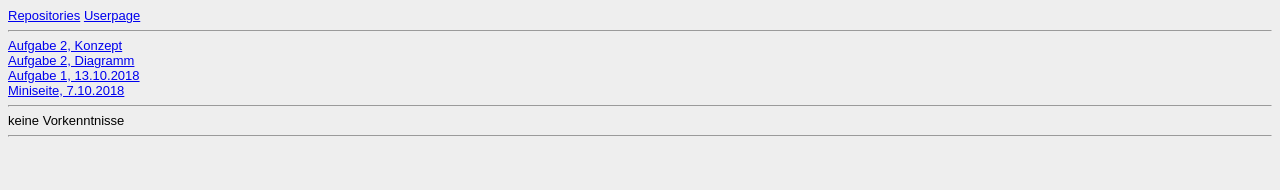
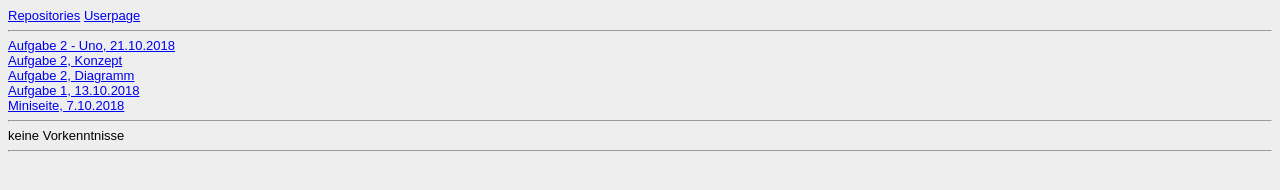
Before and after one commit to Eleonora2709/Eleonora2709.github.io, a plain HTML site: page Steckbrief/steckbrief.htm in a window 1280 px wide. Drawn offline with Linux system fonts and the light colour scheme.

Commit message:
Aufgabe2

```diff
--- a/Steckbrief/steckbrief.htm
+++ b/Steckbrief/steckbrief.htm
@@ -6,6 +6,8 @@
 
 
 <hr>
+<a href="https://eleonora2709.github.io/EIA2/Aufgaben/Aufgabe3/Uno.html" target="_blank">Aufgabe 2 - Uno, 21.10.2018</a>
+<br>
 <a href="https://github.com/Eleonora2709/EIA2/blob/master/Aufgaben/Aufgabe2/Konzept2.JPG" target="_blank">Aufgabe 2, Konzept</a>
 <br>
 <a href="https://github.com/Eleonora2709/EIA2/blob/master/Aufgaben/Aufgabe2/Diagramm2.JPG" target=_blank">Aufgabe 2, Diagramm</a>
```
